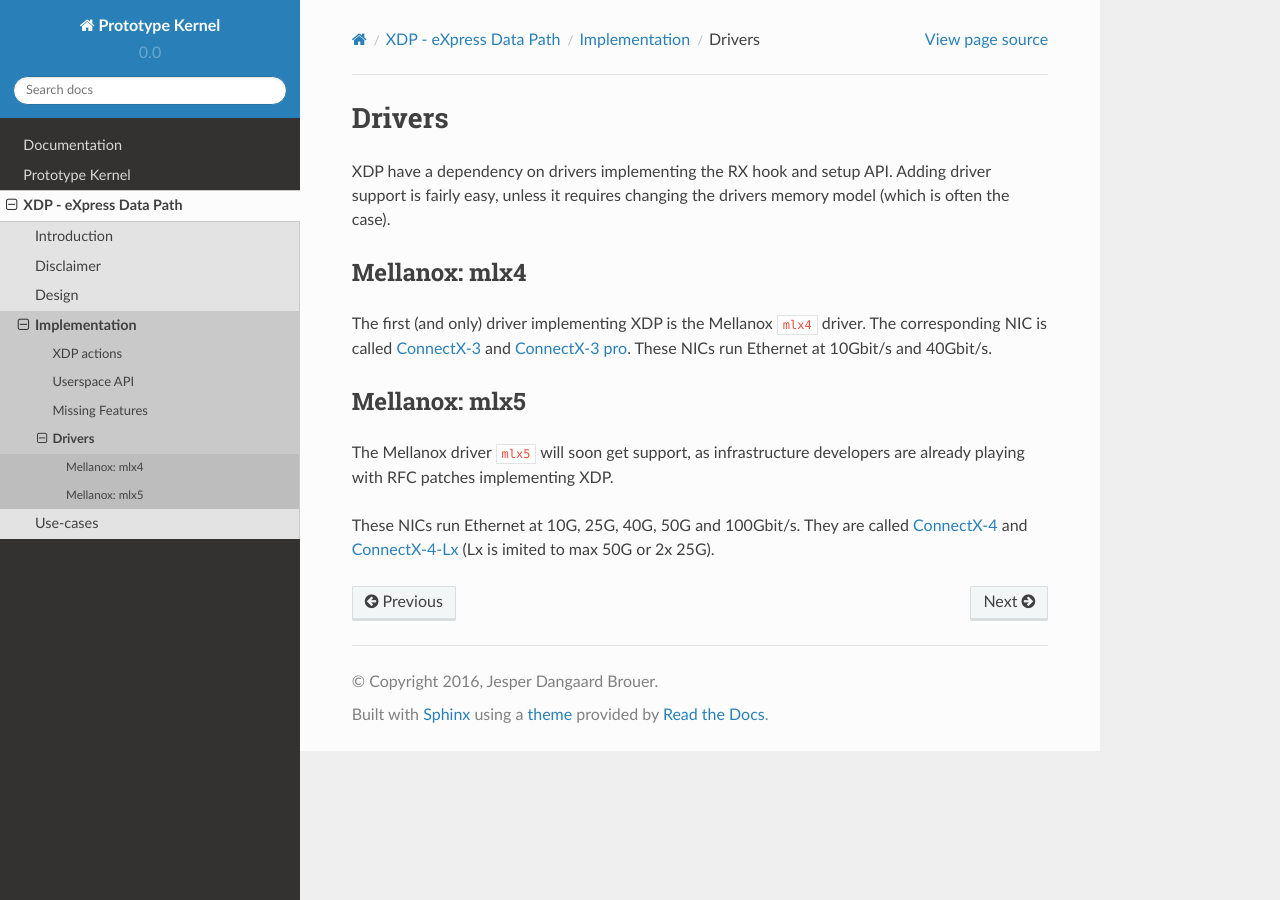
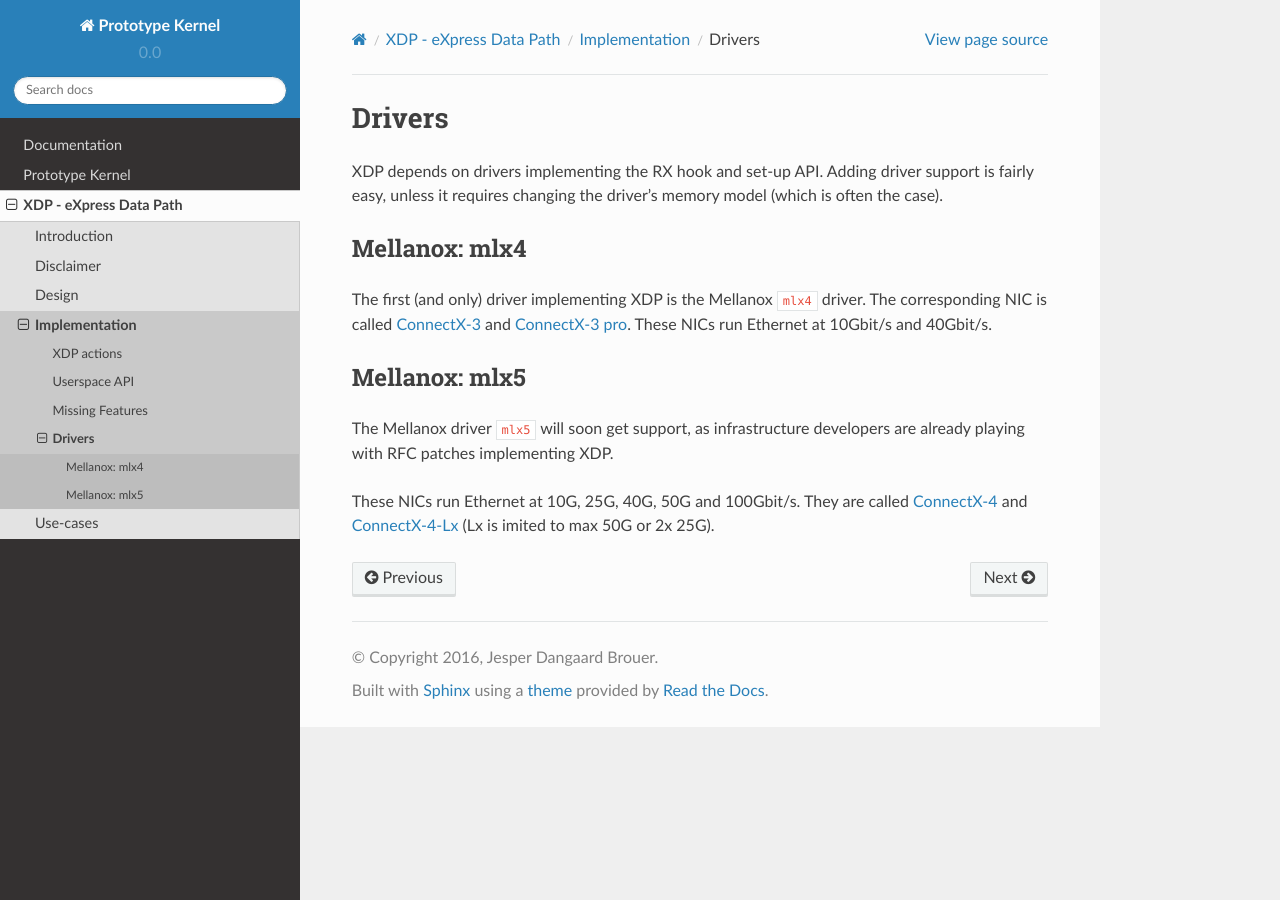
Before and after one commit to netoptimizer/prototype-kernel, a Sphinx documentation site: the page built from kernel/Documentation/networking/XDP/implementation/drivers.rst, in a window 1280 px wide. Built offline with Sphinx 7.4.7 and the Read the Docs theme 2.0.0, drawn with Linux system fonts in a browser that asks for light colours.

Commit message:
Copy-edit the "Drivers" page
Signed-off-by: Edward Cree <ecree@solarflare.com>

```diff
--- a/kernel/Documentation/networking/XDP/implementation/drivers.rst
+++ b/kernel/Documentation/networking/XDP/implementation/drivers.rst
@@ -2,9 +2,9 @@
 Drivers
 =======
 
-XDP have a dependency on drivers implementing the RX hook and setup
-API.  Adding driver support is fairly easy, unless it requires
-changing the drivers memory model (which is often the case).
+XDP depends on drivers implementing the RX hook and set-up API.
+Adding driver support is fairly easy, unless it requires changing the
+driver's memory model (which is often the case).
 
 
 Mellanox: mlx4
```
